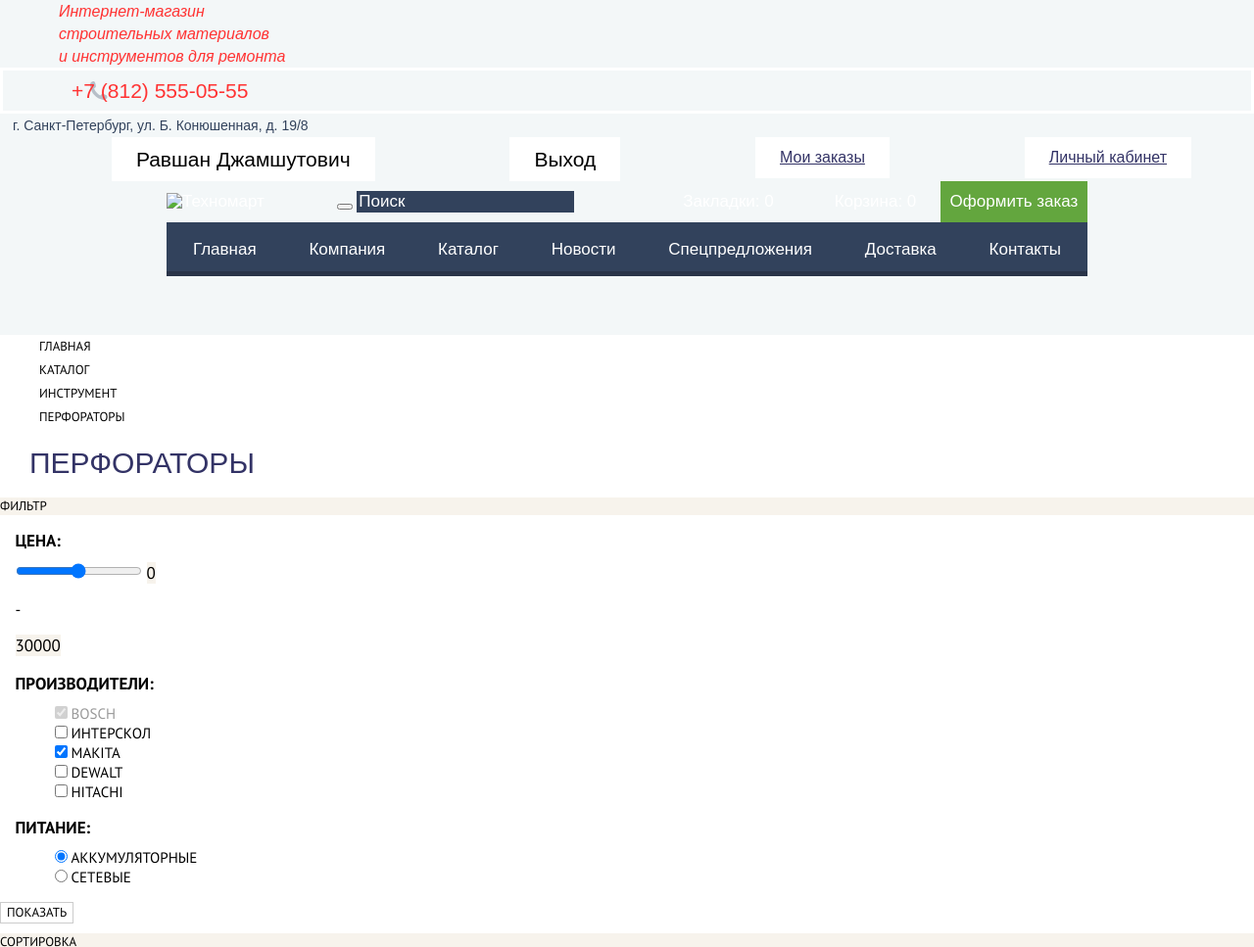
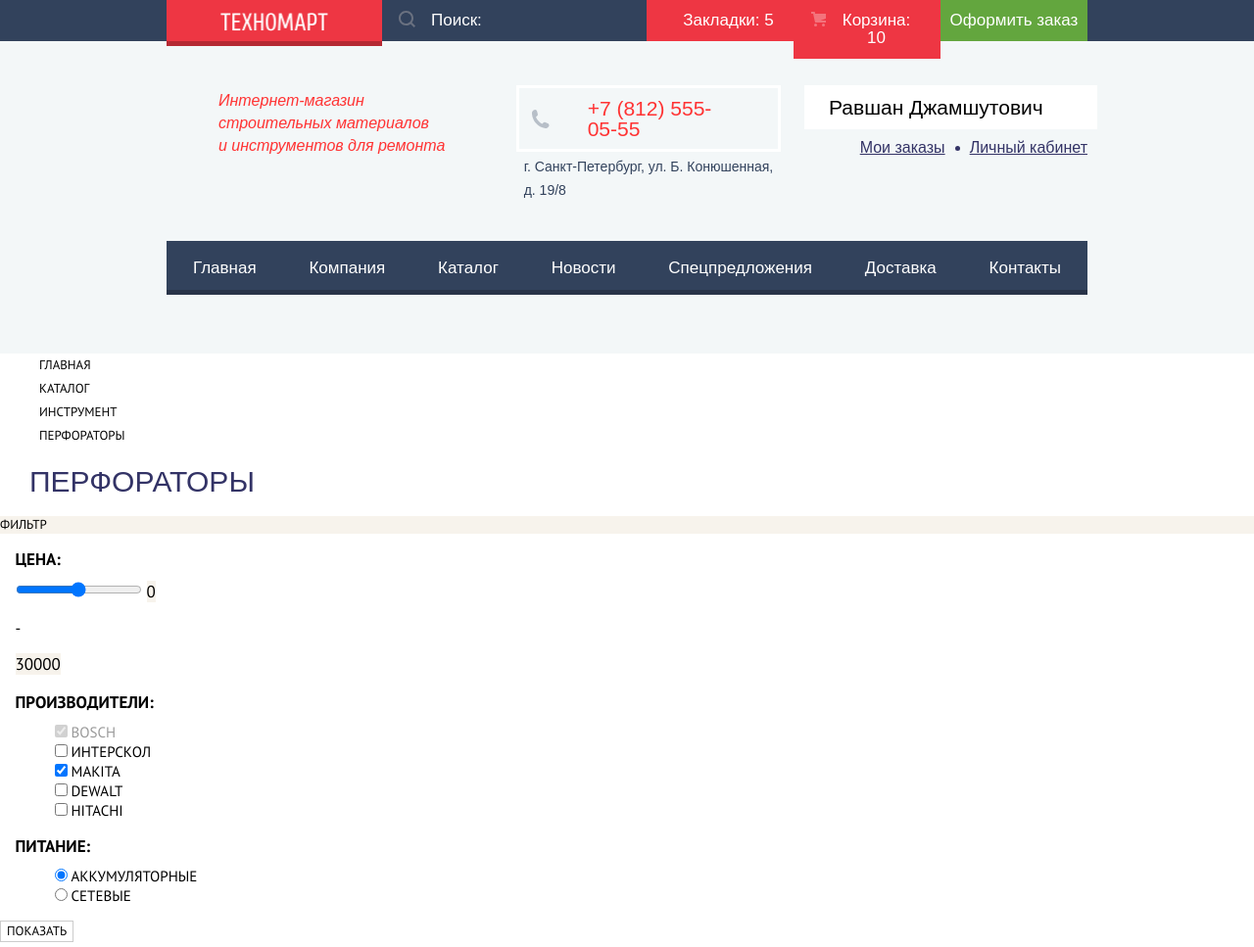
Before and after one commit to magtesyan/1100875-technomart-26, a plain HTML site: page catalog.html in a window 1280 px wide. Shown: the top 967 px of the page at 98% size. Drawn offline with Linux system fonts and the light colour scheme; a web font is replaced by a local one.

Commit message:
16-10-19 17:45

```diff
--- a/catalog.html
+++ b/catalog.html
@@ -9,31 +9,52 @@
   </head>
   <body>
     <header>
+      <div class="header-top-container">
+        <div class="header-top-line">
+          <div class="logo-and-search">
+            <a class="logo-header" href="index.html" aria-label="Логотип магазина Техномарт">
+              <img src="img/logo-header.png" width="110" height="19" alt="Техномарт">
+            </a>
+            <form class="search-form" method="get" action="https://echo.htmlacademy.ru">
+              <label class="visually-hidden" for="search">Поиск</label>
+              <input type="search" id="search" placeholder="Поиск:">
+              <button class="search-submit-btn" type="submit" aria-label="Поиск по сайту">
+                <svg xmlns="http://www.w3.org/2000/svg" width="17px" height="17px" viewBox="0 0 17 17">
+	                <path d="M17,15.586l-3.542-3.542C14.421,10.782,15,9.21,15,7.5C15,3.358,11.643,0,7.5,0C3.358,0,0,3.358,0,7.5
+		               C0,11.643,3.358,15,7.5,15c1.71,0,3.282-0.579,4.544-1.542L15.586,17L17,15.586z M2,7.5C2,4.467,4.467,2,7.5,2
+		               C10.532,2,13,4.467,13,7.5c0,3.032-2.468,5.5-5.5,5.5C4.467,13,2,10.532,2,7.5z">
+                  </path>
+                </svg>
+              </button>
+
+            </form>
+          </div>
+          <ul class="user-menu">
+            <li><a class="user-menu-bookmarks-link bookmark-added" href="bookmarks.html">Закладки: 5</a></li>
+            <li><a class="user-menu-cart-link basket-filled" href="basket.html">Корзина: 10</a></li>
+            <li><a class="user-menu-order-link" href="order.html">Оформить заказ</a></li>
+          </ul>
+        </div>
+      </div>
+      <div class="header-mid-containter">
+        <div class="header-mid-line">
           <p class="headline">
             Интернет-магазин<br>
             строительных материалов<br>
             и инструментов для ремонта
           </p>
+          <div class="phone-and-address-containter">
             <a class="header-phone" href="tel:+78125550555" aria-label="телефон магазина Техномарт +78125550555">+7 (812) 555-05-55</a>
             <address class="header-address">г. Санкт-Петербург, ул. Б. Конюшенная, д. 19/8</address>
+          </div>
           <ul class="profile-menu">
-        <li><a class="user-name" href="profile.html">Равшан Джамшутович</a></li>
-        <li><a class="exit-link" href="exit.html">Выход</a></li>
-        <li><a class="my-orders-link" href="orders.html">Мои заказы</a></li>
-        <li><a class="account-link" href="account.html">Личный кабинет</a></li>
+            <li class="user-name-item"><a class="user-name" href="profile.html"><span>Равшан Джамшутович</span></a></li>
+            <!--<li><a class="exit-link" href="exit.html">Выход</a></li> -->
+            <li><a class="my-orders-link" href="orders.html"><span>Мои заказы</span></a></li>
+            <li><div class="breaker"></div></li>
+            <li><a class="account-link" href="account.html"><span>Личный кабинет</span></a></li>
           </ul>
-      <div class="header-top-line">
-        <a class="logo" href="index.html" aria-label="Логотип магазина Техномарт"><img src="img/logo.png" width="138" height="23" alt="Техномарт"></a>
-        <form method="get" action="https://echo.htmlacademy.ru">
-          <label class="visually-hidden" for="search">Поиск</label>
-          <button type="submit" aria-label="Поиск по сайту"></button>
-          <input type="search" id="search" placeholder="Поиск">
-        </form>
-        <ul class="user-menu">
-          <li><a href="bookmarks.html">Закладки: 0</a></li>
-          <li><a href="basket.html">Корзина: 0</a></li>
-          <li><a class="user-menu-order-link" href="order.html">Оформить заказ</a></li>
-        </ul>
+      </div>
     </div>
       <nav class="main-navigation">
         <ul class="site-navigation">
--- a/css/style.css
+++ b/css/style.css
@@ -191,8 +191,8 @@ input[type="search"]:focus + .search-submit-btn path {
 }
 
 .headline {
-  margin-left: 60px;
-  margin-top: 0;
+  margin-left: 53px;
+  margin-top: 4px;
   margin-bottom: 0;
   font-size: 16px;
   font-style: italic;
@@ -200,8 +200,14 @@ input[type="search"]:focus + .search-submit-btn path {
   color: #ff3333;
 }
 
+.phone-and-address-containter {
+  margin-left: 58px;
+  width: 270px;
+}
+
 .header-address {
-  margin-left: 13px;
+  margin-left: 8px;
+  margin-top: 3px;
   font-size: 14px;
   color: #32425c;
 }
@@ -214,15 +220,19 @@ input[type="search"]:focus + .search-submit-btn path {
   border: 3px solid #ffffff;
   color: #ff3333;
   background: url(../img/icon-phone.svg) no-repeat;
-  background-position: 7% 50%;
+  background-position: 5% 50%;
 }
 
 .profile-menu {
   display: flex;
-  justify-content: space-around;
+  justify-content: flex-end;
+  align-content: center;
+  width: 299px;
   flex-wrap: wrap;
+  padding: 0;
   list-style: none;
 }
+
 
 .profile-menu a {
   display: block;
@@ -232,6 +242,14 @@ input[type="search"]:focus + .search-submit-btn path {
   line-height: 21px;
   color: #000000;
   background-color: #ffffff;
+}
+
+.user-name {
+  width: 100%;
+}
+
+.user-name-item {
+  width: 299px;
 }
 
 .profile-menu polygon,
@@ -264,12 +282,23 @@ a.user-name:hover {
 
 a.my-orders-link,
 a.account-link {
+  padding: 0;
+  margin-top: 10px;
   font-size: 16px;
   line-height: 18px;
   text-decoration: underline;
   color: #333366;
+  background-color: transparent;
 }
 
+.breaker {
+  width: 5px;
+  height: 5px;
+  margin-top: 17px;
+  margin-left: 10px;
+  border-radius: 50%;
+  background-color: #333366;
+}
 
 .user-menu {
   display: flex;
@@ -290,7 +319,7 @@ a.account-link {
 
 .user-menu a {
   display: inline-block;
-  padding: 12px 20px 11px 37px;
+  padding: 12px 20px 12px 37px;
   width: 150px;
   text-align: center;
   font-size: 17px;
@@ -322,9 +351,17 @@ a.account-link {
   opacity: 0.3;
 }
 
+a.user-menu-bookmarks-link.bookmark-added {
+  background-color: #ee3643;
+}
+
 a.user-menu-cart-link {
   position: relative;
   padding-left: 39px;
+}
+
+a.user-menu-cart-link.basket-filled {
+  background-color: #ee3643;
 }
 
 .user-menu-cart-link::before {
```
Lines whose indentation alone changed are shown as unchanged.
